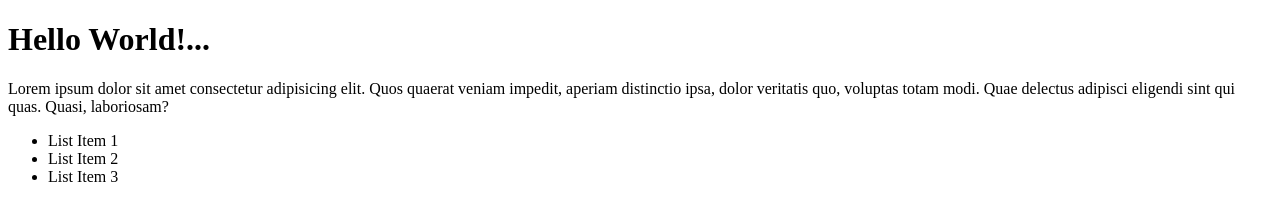
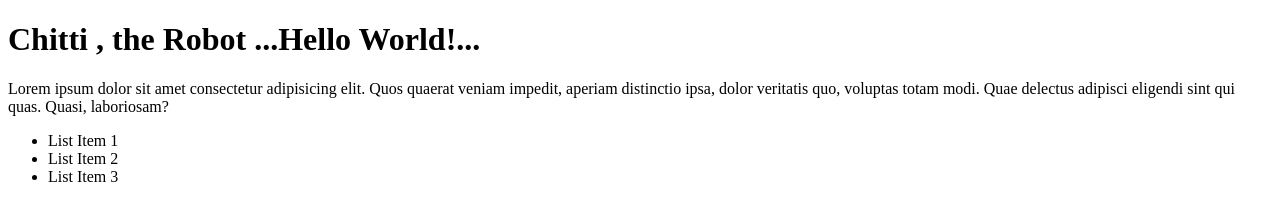
Before and after one commit to rohan-0926/demo-git, a plain HTML site: page index.html in a window 1280 px wide. Drawn offline with Linux system fonts and the light colour scheme.

Commit message:
Edited H1

```diff
--- a/index.html
+++ b/index.html
@@ -7,7 +7,7 @@
     <title>Git</title>
 </head>
 <body>
-    <h1>Hello World!...</h1>
+    <h1>Chitti , the Robot ...Hello World!...</h1>
     <p>Lorem ipsum dolor sit amet consectetur adipisicing elit.
          Quos quaerat veniam impedit, aperiam distinctio ipsa, dolor veritatis quo, voluptas totam modi. Quae delectus adipisci eligendi sint qui quas.
          Quasi, laboriosam?</p>
```
